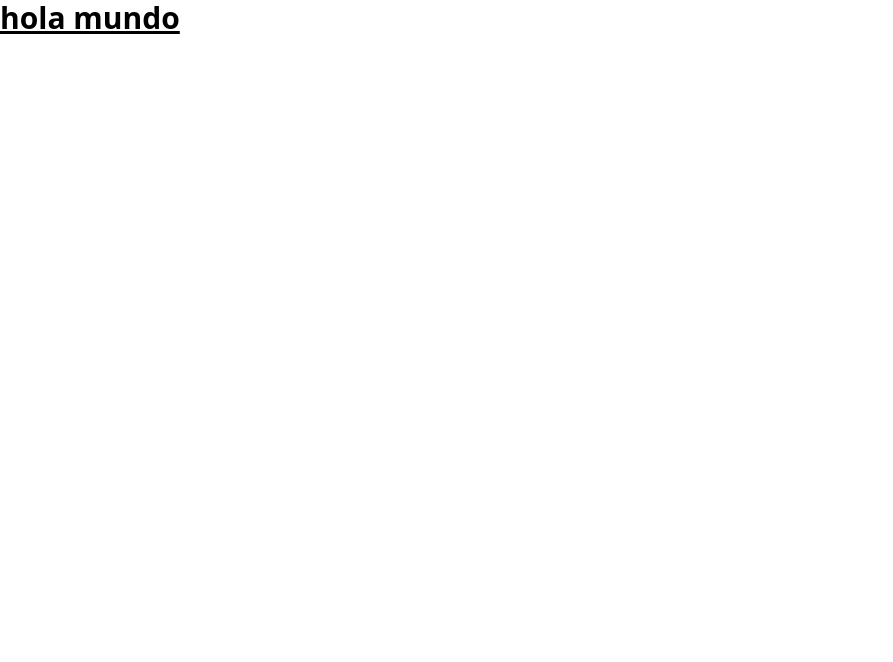
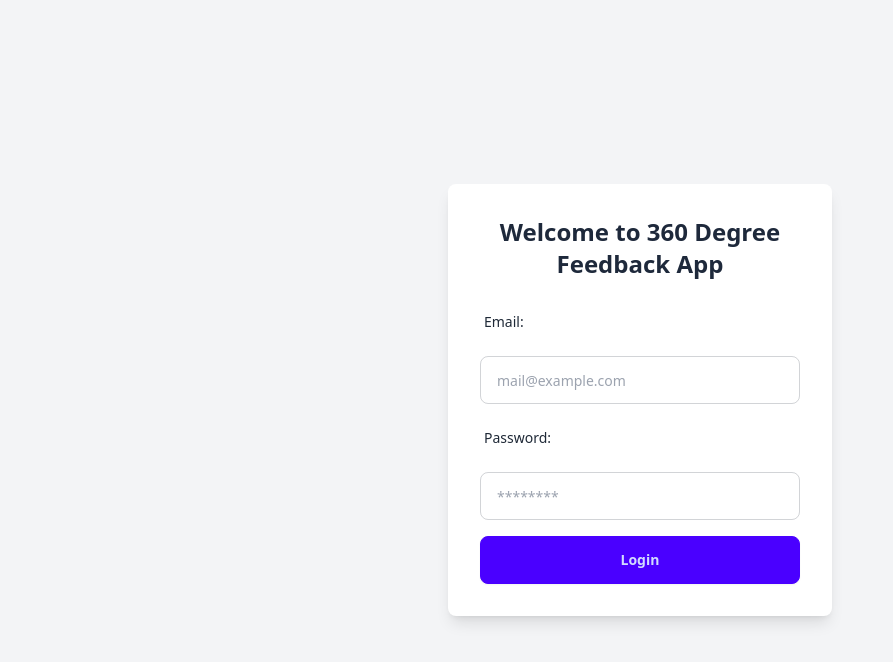
Before and after one commit to jsiman551/360-degree-feedback-client, a React (Vite) app: page / in a window 1280 px wide. Shown: the top 662 px of the page, without its empty margins (0-893 px from the left). Built offline with nearby package versions, Linux system fonts and the light colour scheme.

Commit message:
Feat: add login form, button and input components

```diff
--- a/package.json
+++ b/package.json
@@ -19,6 +19,7 @@
     "@types/react-dom": "^18.3.1",
     "@vitejs/plugin-react": "^4.3.3",
     "autoprefixer": "^10.4.20",
+    "daisyui": "^4.12.14",
     "eslint": "^9.13.0",
     "eslint-plugin-react-hooks": "^5.0.0",
     "eslint-plugin-react-refresh": "^0.4.14",
--- a/src/App.tsx
+++ b/src/App.tsx
@@ -1,11 +1,11 @@
+import LoginForm from "./components/forms/loginForm"
+
 function App() {
 
   return (
-    <>
-      <h1 className="text-3xl font-bold underline">
-        hola mundo
-      </h1>
-    </>
+    <div className="h-screen bg-gray-100">
+      <LoginForm />
+    </div>
   )
 }
 
--- /dev/null
+++ b/src/components/button.tsx
@@ -0,0 +1,34 @@
+import React, { ButtonHTMLAttributes } from "react";
+
+interface ButtonProps extends ButtonHTMLAttributes<HTMLButtonElement> {
+    variant?: "solid" | "outline" | "ghost" | "link";
+    color?: "primary" | "secondary" | "accent" | "neutral";
+    size?: "xs" | "sm" | "md" | "lg";
+    className?: string;
+}
+
+const Button: React.FC<ButtonProps> = ({
+    variant = "solid",
+    color = "primary",
+    size = "md",
+    className = "",
+    children,
+    ...props
+}) => {
+    // Dynamic classes based on props
+    const baseClass = "btn";
+    const variantClass = variant === "solid" ? "" : `btn-${variant}`;
+    const colorClass = color ? `btn-${color}` : "";
+    const sizeClass = size ? `btn-${size}` : "";
+
+    return (
+        <button
+            className={`${baseClass} ${variantClass} ${colorClass} ${sizeClass} ${className}`}
+            {...props}
+        >
+            {children}
+        </button>
+    );
+};
+
+export default Button;
--- /dev/null
+++ b/src/components/forms/loginForm.tsx
@@ -0,0 +1,34 @@
+import React from 'react';
+import Input from '../input';
+import Button from '../button';
+
+const LoginForm: React.FC = () => {
+    return (
+        <div className="flex items-center justify-center h-screen p-4">
+            <div className="w-full max-w-sm p-8 space-y-6 bg-white shadow-lg rounded-lg">
+                <h2 className="text-2xl font-bold text-slate-800 text-center">Welcome to 360 Degree Feedback App</h2>
+                <form className="space-y-4">
+                    <Input
+                        type="email"
+                        placeholder="mail@example.com"
+                        label="Email:"
+                        className='bg-transparent'
+                        required
+                    />
+                    <Input
+                        type="password"
+                        placeholder="********"
+                        label="Password:"
+                        className='bg-transparent'
+                        required
+                    />
+                    <Button type="submit" className="btn btn-primary w-full">
+                        Login
+                    </Button>
+                </form>
+            </div>
+        </div>
+    );
+};
+
+export default LoginForm;
--- /dev/null
+++ b/src/components/input.tsx
@@ -0,0 +1,39 @@
+import React from 'react';
+
+interface InputProps extends React.InputHTMLAttributes<HTMLInputElement> {
+    label?: string;
+    variant?: 'primary' | 'secondary' | 'accent' | 'info' | 'success' | 'warning' | 'error';
+    inputSize?: 'input-lg' | 'input-md' | 'input-sm' | 'input-xs';
+}
+
+const Input: React.FC<InputProps> = ({
+    type = 'text',
+    placeholder,
+    label,
+    variant = 'primary',
+    inputSize = 'input-md',
+    className = '',
+    ...props
+}) => {
+    const baseClasses = 'input input-bordered w-full';
+    const variantClasses = variant ? `input-${variant}` : '';
+    const sizeClasses = inputSize;
+
+    return (
+        <>
+            {label && (
+                <label className="label">
+                    <span className="label-text">{label}</span>
+                </label>
+            )}
+            <input
+                type={type}
+                placeholder={placeholder}
+                className={`${baseClasses} ${variantClasses} ${sizeClasses} ${className}`}
+                {...props}
+            />
+        </>
+    );
+};
+
+export default Input;
--- a/tailwind.config.ts
+++ b/tailwind.config.ts
@@ -1,4 +1,5 @@
 import type { Config } from 'tailwindcss'
+import daisyui from "daisyui"
 
 export default {
   content: [
@@ -1062,6 +1063,72 @@ export default {
       40: '40',
       50: '50',
     },
+    extend: {
+      colors: {
+        slate: {
+          50: '#f8fafc',
+          100: '#f1f5f9',
+          200: '#e2e8f0',
+          300: '#cbd5e1',
+          400: '#94a3b8',
+          500: '#64748b',
+          600: '#475569',
+          700: '#334155',
+          800: '#1e293b',
+          900: '#0f172a',
+        },
+        blue: {
+          50: '#eff6ff',
+          100: '#dbeafe',
+          200: '#bfdbfe',
+          300: '#93c5fd',
+          400: '#60a5fa',
+          500: '#3b82f6',
+          600: '#2563eb',
+          700: '#1d4ed8',
+          800: '#1e40af',
+          900: '#1e3a8a',
+        },
+        gray: {
+          50: '#f9fafb',
+          100: '#f3f4f6',
+          200: '#e5e7eb',
+          300: '#d1d5db',
+          400: '#9ca3af',
+          500: '#6b7280',
+          600: '#4b5563',
+          700: '#374151',
+          800: '#1f2937',
+          900: '#111827',
+        },
+        emerald: {
+          50: '#ecfdf5',
+          100: '#d1fae5',
+          200: '#a7f3d0',
+          300: '#6ee7b7',
+          400: '#34d399',
+          500: '#10b981',
+          600: '#059669',
+          700: '#047857',
+          800: '#065f46',
+          900: '#064e3b',
+        },
+        red: {
+          50: '#fef2f2',
+          100: '#fee2e2',
+          200: '#fecaca',
+          300: '#fca5a5',
+          400: '#f87171',
+          500: '#ef4444',
+          600: '#dc2626',
+          700: '#b91c1c',
+          800: '#991b1b',
+          900: '#7f1d1d',
+        },
+      }
+    }
   },
-  plugins: [],
+  plugins: [
+    daisyui,
+  ],
 } satisfies Config
```
Also changed, not shown: 1 other file (tests, documents, lock files or other folders).
